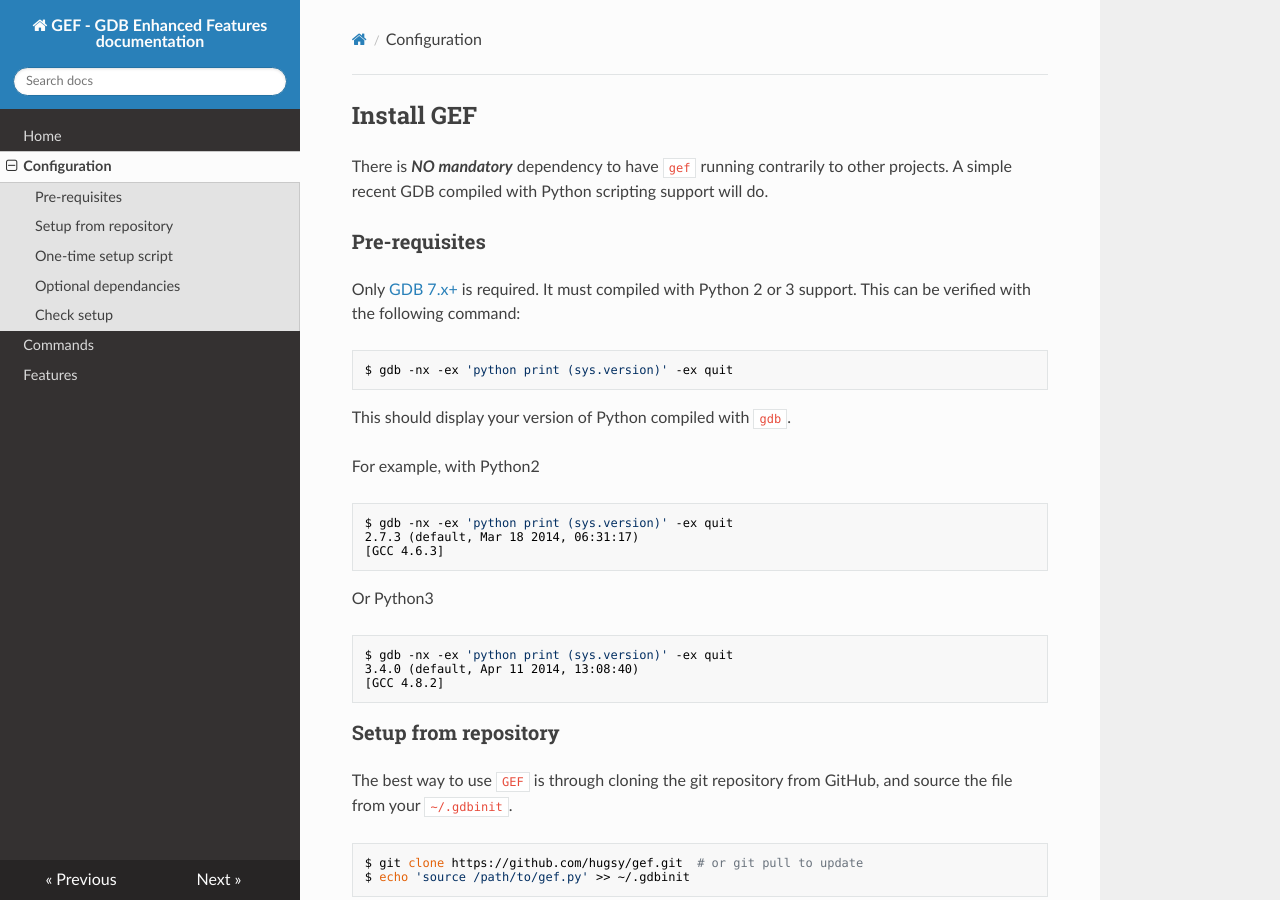
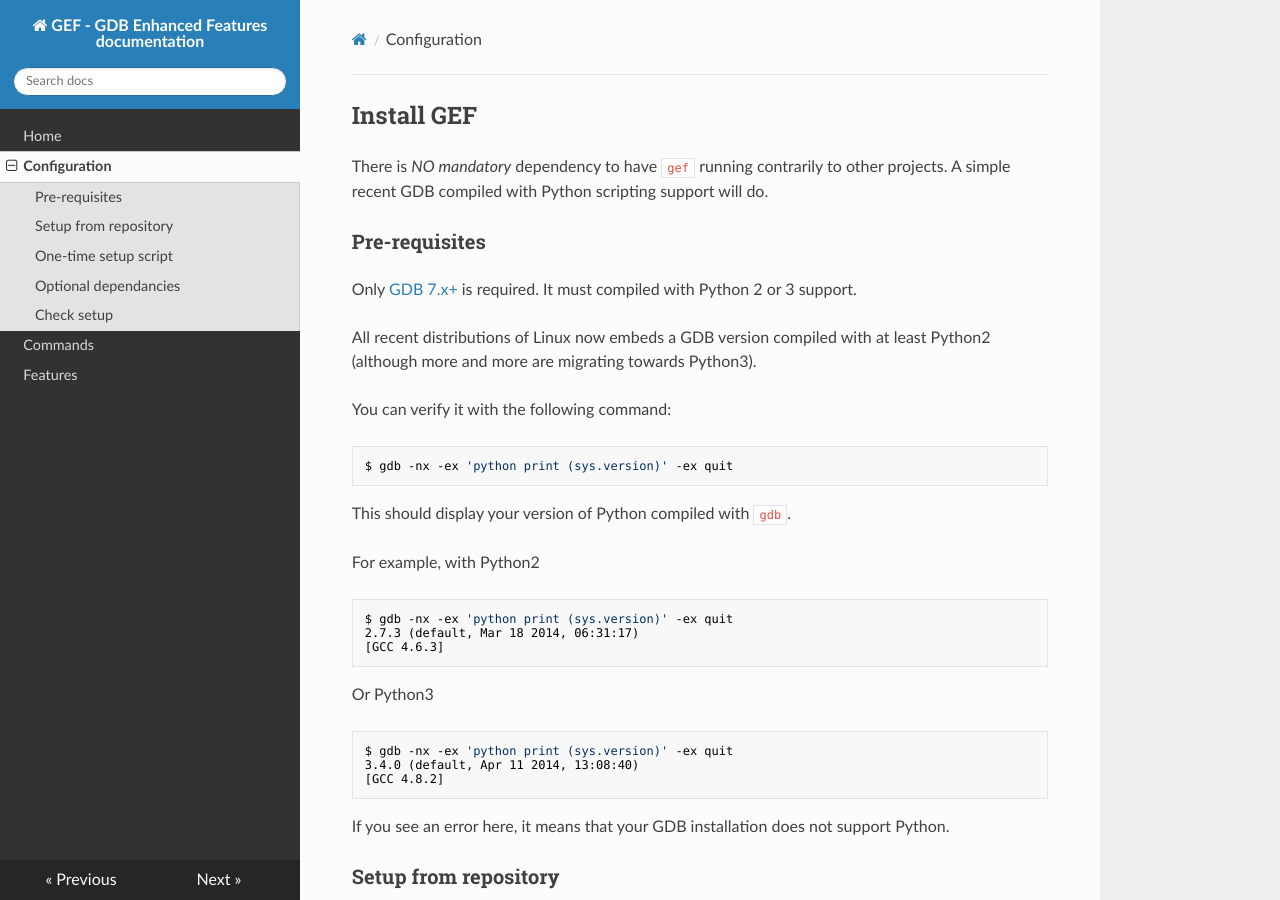
Before and after one commit to hugsy/gef, an MkDocs documentation site: the page built from docs/config.md, in a window 1280 px wide and 900 px high. Built offline with MkDocs 1.6.1, drawn with Linux system fonts in a browser that asks for light colours; nearby versions of some CDN libraries; old or Windows-style settings are respelled for this version of MkDocs.

Commit message:
Update config.md

````diff
--- a/docs/config.md
+++ b/docs/config.md
@@ -1,12 +1,16 @@
 ## Install GEF
 
-There is __*NO mandatory*__ dependency to have `gef` running contrarily to other projects.
+There is *NO mandatory* dependency to have `gef` running contrarily to other projects.
 A simple recent GDB compiled with Python scripting support will do.
 
 
 ### Pre-requisites
 Only [GDB 7.x+](https://www.gnu.org/s/gdb) is required. It must compiled with
-Python 2 or 3 support. This can be verified with the following command:
+Python 2 or 3 support.
+
+All recent distributions of Linux now embeds a GDB version compiled with at least Python2 (although more and more are migrating towards Python3).
+
+You can verify it with the following command:
 
 ``` bash
 $ gdb -nx -ex 'python print (sys.version)' -ex quit
@@ -27,6 +31,8 @@
 3.4.0 (default, Apr 11 2014, 13:08:40)
 [GCC 4.8.2]
 ```
+
+If you see an error here, it means that your GDB installation does not support Python.
 
 
 ### Setup from repository
````
